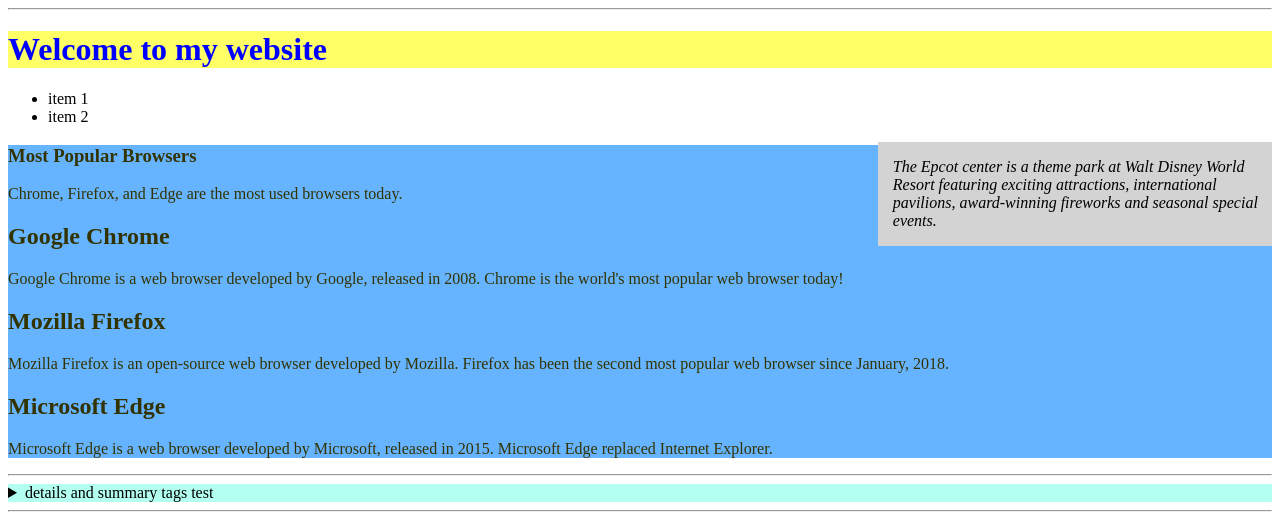
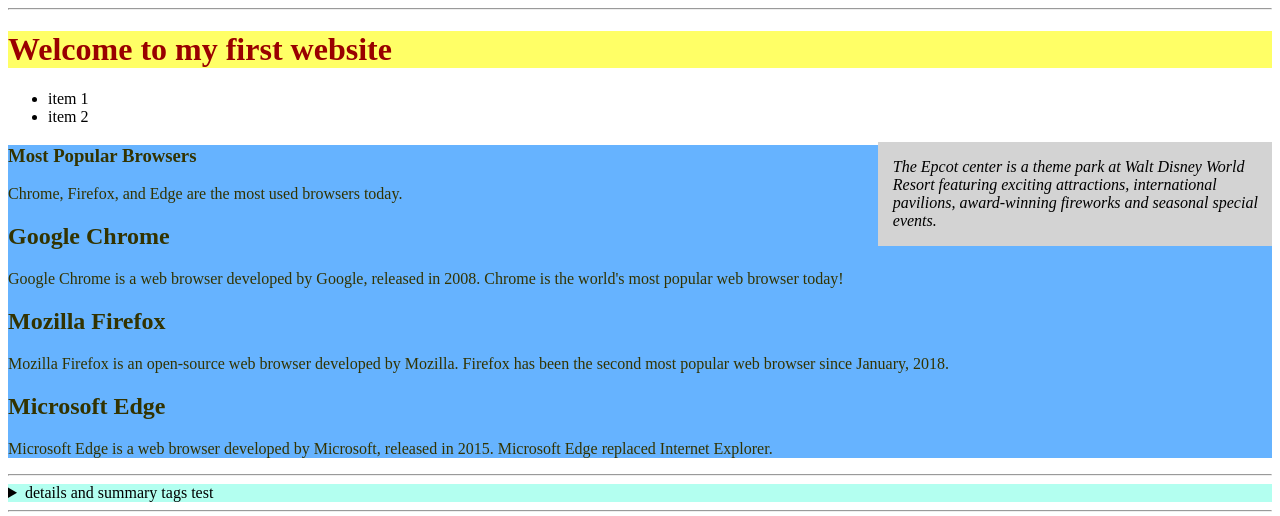
Before and after one commit to manu220/manu220.github.io, a plain HTML site: page index.html in a window 1280 px wide. Shown: the top 516 px of the page. Drawn offline with Linux system fonts and the light colour scheme.

Commit message:
Update index.html

```diff
--- a/index.html
+++ b/index.html
@@ -18,7 +18,7 @@
 <body>
 	<hr>
 	<header>
-		<h1 style="color: blue;background-color:#ffff66;">Welcome to my website</h1>
+		<h1 style="color: #990000;background-color:#ffff66;">Welcome to my first website</h1>
 		<nav>
 			<ul>
 				<li>item 1</li>
```
